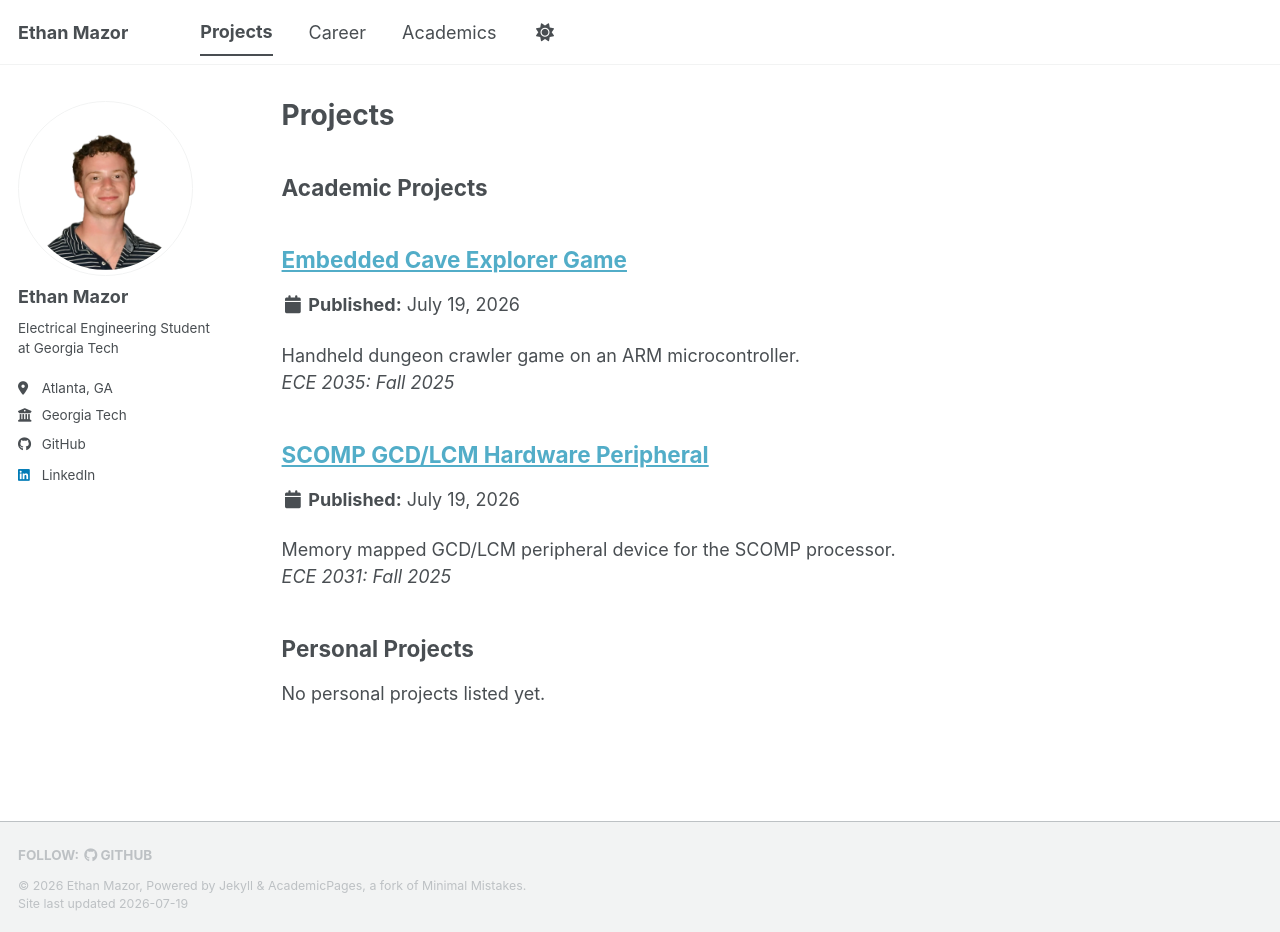
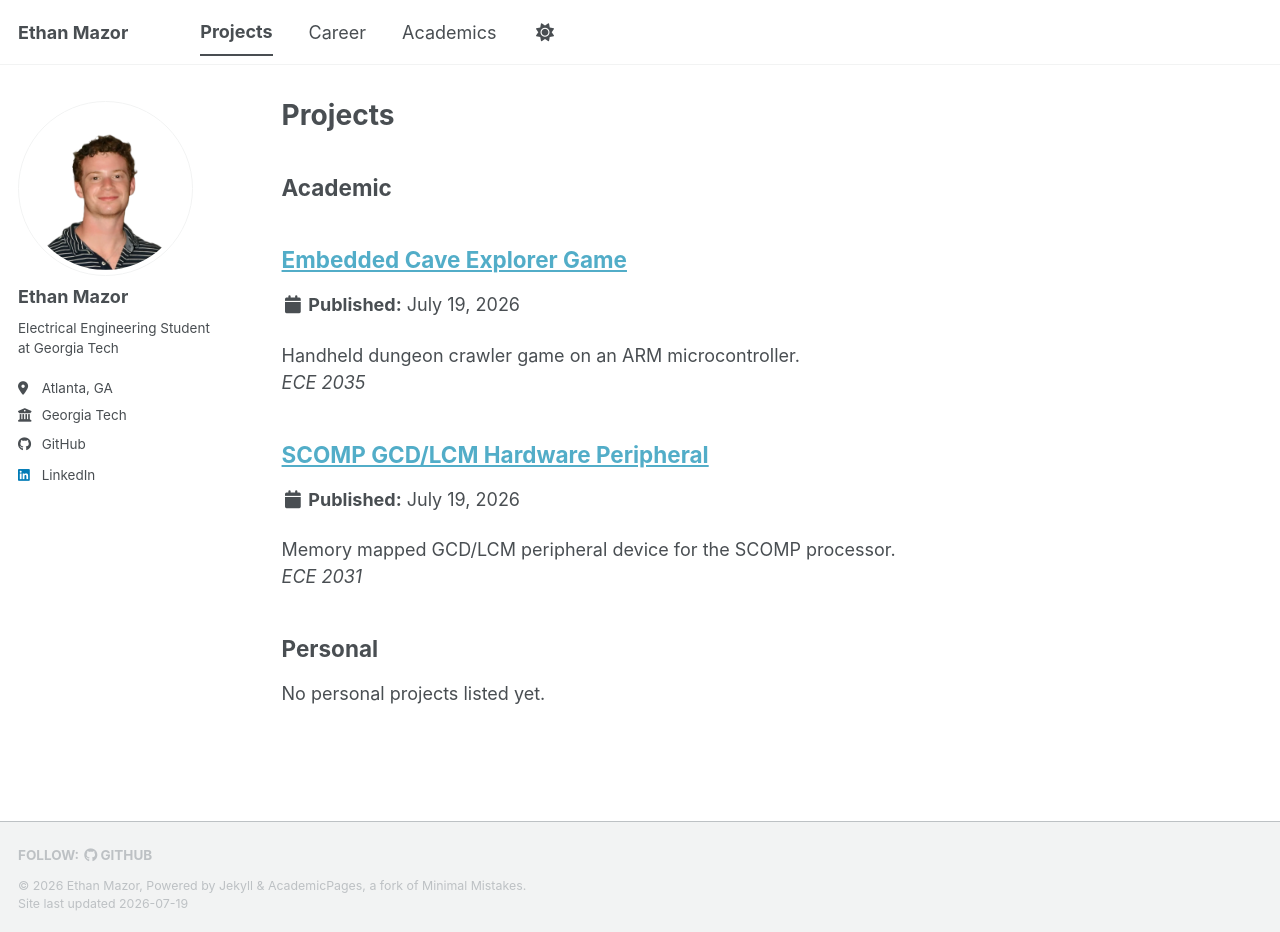
Before and after one commit to ethanmazor/ethanmazor.github.io, a Jekyll site: the page built from _pages/portfolio.html, in a window 1280 px wide and 932 px high. Built offline with Jekyll 4.4.1, drawn with Linux system fonts in a browser that asks for light colours; a style sheet for code colours, icons or effects is not loaded.

Commit message:
style: update project headings and excerpts for consistency

```diff
--- a/_pages/portfolio.html
+++ b/_pages/portfolio.html
@@ -7,14 +7,14 @@ author_profile: true
 
 {% include base_path %}
 
-<h2>Academic Projects</h2>
+<h2>Academic</h2>
 
 {% assign academic_projects = site.portfolio | where: "project_type", "academic" %}
 {% for post in academic_projects %}
   {% include archive-single.html %}
 {% endfor %}
 
-<h2>Personal Projects</h2>
+<h2>Personal</h2>
 
 {% assign personal_projects = site.portfolio | where: "project_type", "personal" %}
 {% for post in personal_projects %}
--- a/_portfolio/cave-explorer.md
+++ b/_portfolio/cave-explorer.md
@@ -1,6 +1,6 @@
 ---
 title: "Embedded Cave Explorer Game"
-excerpt: "Handheld dungeon crawler game on an ARM microcontroller.<br/>*ECE 2035: Fall 2025*"
+excerpt: "Handheld dungeon crawler game on an ARM microcontroller.<br/>*ECE 2035*"
 collection: portfolio
 project_type: academic
 ---
--- a/_portfolio/gcd-lcm-peripheral.md
+++ b/_portfolio/gcd-lcm-peripheral.md
@@ -1,6 +1,6 @@
 ---
 title: "SCOMP GCD/LCM Hardware Peripheral"
-excerpt: "Memory mapped GCD/LCM peripheral device for the SCOMP processor.<br/>*ECE 2031: Fall 2025*"
+excerpt: "Memory mapped GCD/LCM peripheral device for the SCOMP processor.<br/>*ECE 2031*"
 collection: portfolio
 project_type: academic
 ---
```
